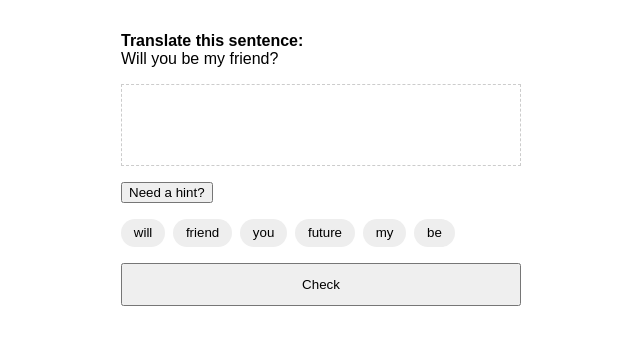
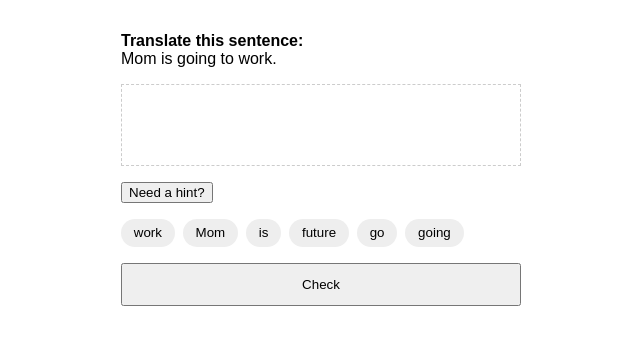
Before and after one commit to jessicaherring1/MUC-Final-React, a React (Create React App) app in the folder asl-wizard/: page / in a window 1280 px wide. Shown: the top 344 px of the page, without its empty margins (319-959 px from the left). Built offline with nearby package versions, Linux system fonts and the light colour scheme.

Commit message:
updated prompts, added image

```diff
--- a/asl-wizard/src/App.js
+++ b/asl-wizard/src/App.js
@@ -4,18 +4,18 @@ import Webcam from "react-webcam";
 const levels = [
   {
     type: "drag-and-drop",
-    sentence: "Will you be my friend?",
-    words: ["will", "friend", "you", "future", "my", "be"],
-    correctAnswer: ["you", "future", "friend"]
+    sentence: "Mom is going to work.",
+    words: ["work", "Mom", "is", "future", "go", "going"],
+    correctAnswer: ["go", "Mom", "work"]
   },
   {
     type: "sign-only",
-    sentence: "Will you be my friend?",
-    hintWords: ["you", "future", "friend"]
+    sentence: "You have school tomorrow",
+    hintWords: ["you", "school", "tomorrow"]
   },
   {
     type: "sign-and-type",
-    sentence: "How’s the weather today?"
+    sentence: "What is the baby doing in the image above?"
   },
   {
     type: "complete"
@@ -205,6 +205,11 @@ const App = () => {
 
       {currentLevel.type === "sign-and-type" && (
         <>
+        <img
+      src="/images/babycry.jpg"
+      alt="Baby Crying"
+      style={{ width: "100%", maxHeight: "200px", objectFit: "contain", marginBottom: "1rem", borderRadius: "12px" }}
+    />
           <p><strong>Respond to this sentence:</strong><br />{currentLevel.sentence}</p>
 
           <input
```
Also changed, not shown: asl-wizard/public/images/babycry.jpg (added), 1 other file (tests, documents, lock files or other folders).
